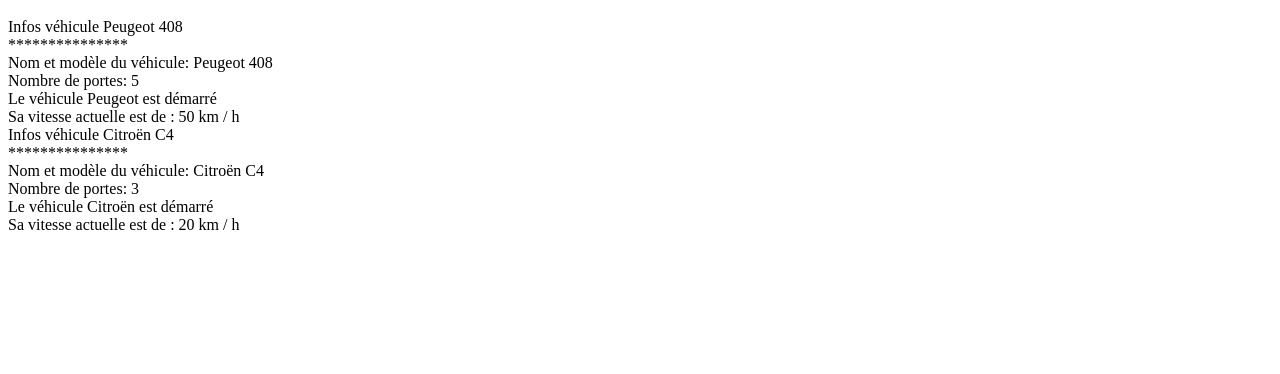
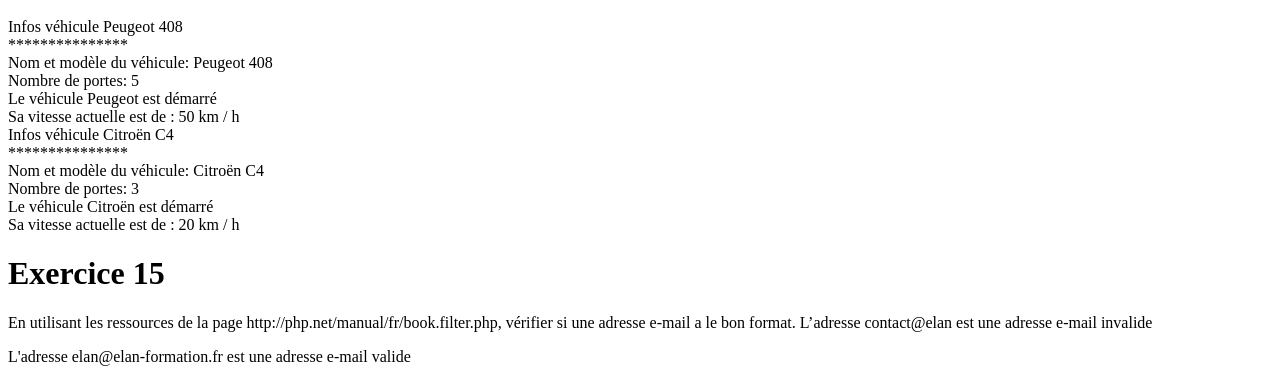
Before and after one commit to Fvtimv/Exercise-PHP-2, a PHP site: page / in a window 1280 px wide. Shown: the part 3112-3486 px from the top of the page. Before the commit the page ends 3342 px from the top, so only its background shows below. Run offline with PHP 8.4, Linux system fonts and the light colour scheme.

Commit message:
Finished exercise 15 about using filter_var

```diff
--- a/index.php
+++ b/index.php
@@ -537,10 +537,36 @@ echo "<br>";
 echo $v1 -> getInformation();
 echo $v2 -> getInformation(); //ask why it shows 20 instead of 0 km/h
 
+
+
+
+
+// if ($this -> _marque === "Peugeot") {
+//   echo "Le véhicule veut accélérer de {$this -> _vitesseActuelle} km/h <br>";
+// }
+
 ?>
 
 
 
-<!-- if ($this -> _marque === "Peugeot") {
-            echo "Le véhicule veut accélérer de {$this -> _vitesseActuelle} km/h <br>";
-        } -->
+<h1>Exercice 15</h1>
+
+<p>En utilisant les ressources de la page http://php.net/manual/fr/book.filter.php,
+     vérifier si une adresse e-mail a le bon format.
+
+L’adresse contact@elan est une adresse e-mail invalide</p>
+
+<?php
+
+$adresseMail = ("elan@elan-formation.fr");
+
+// FILTER_VALIDATE_EMAIL  pour valider l'adresse e-mail
+//filter_var() renvoie les données filtrées en cas de succès ou FALSE en cas d'échec
+
+if (filter_var ($adresseMail, FILTER_VALIDATE_EMAIL)){
+    echo "L'adresse $adresseMail est une adresse e-mail valide";
+} else {
+    echo "L'adresse e-mail n'est pas valide";
+}
+
+?>
```
